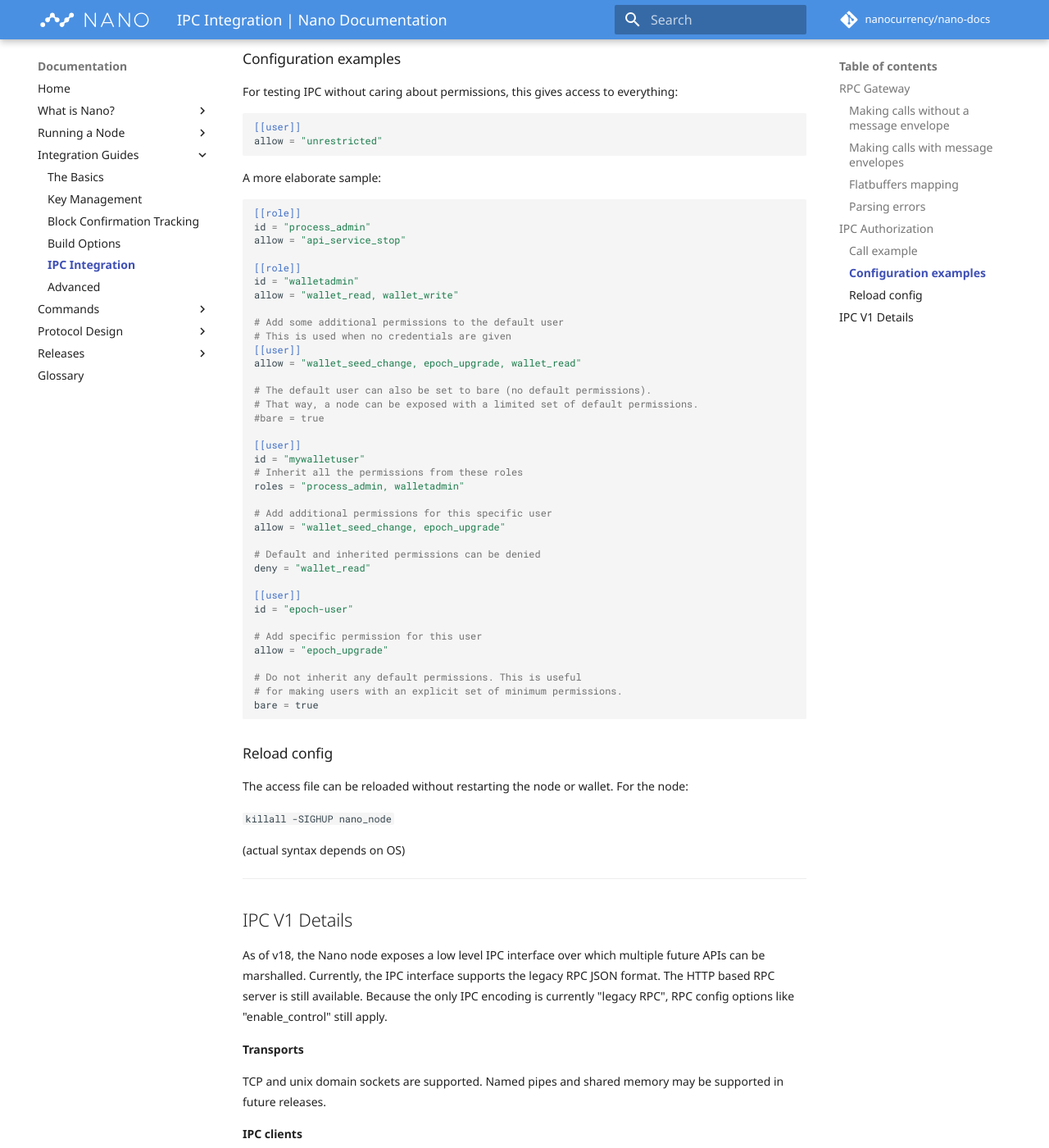
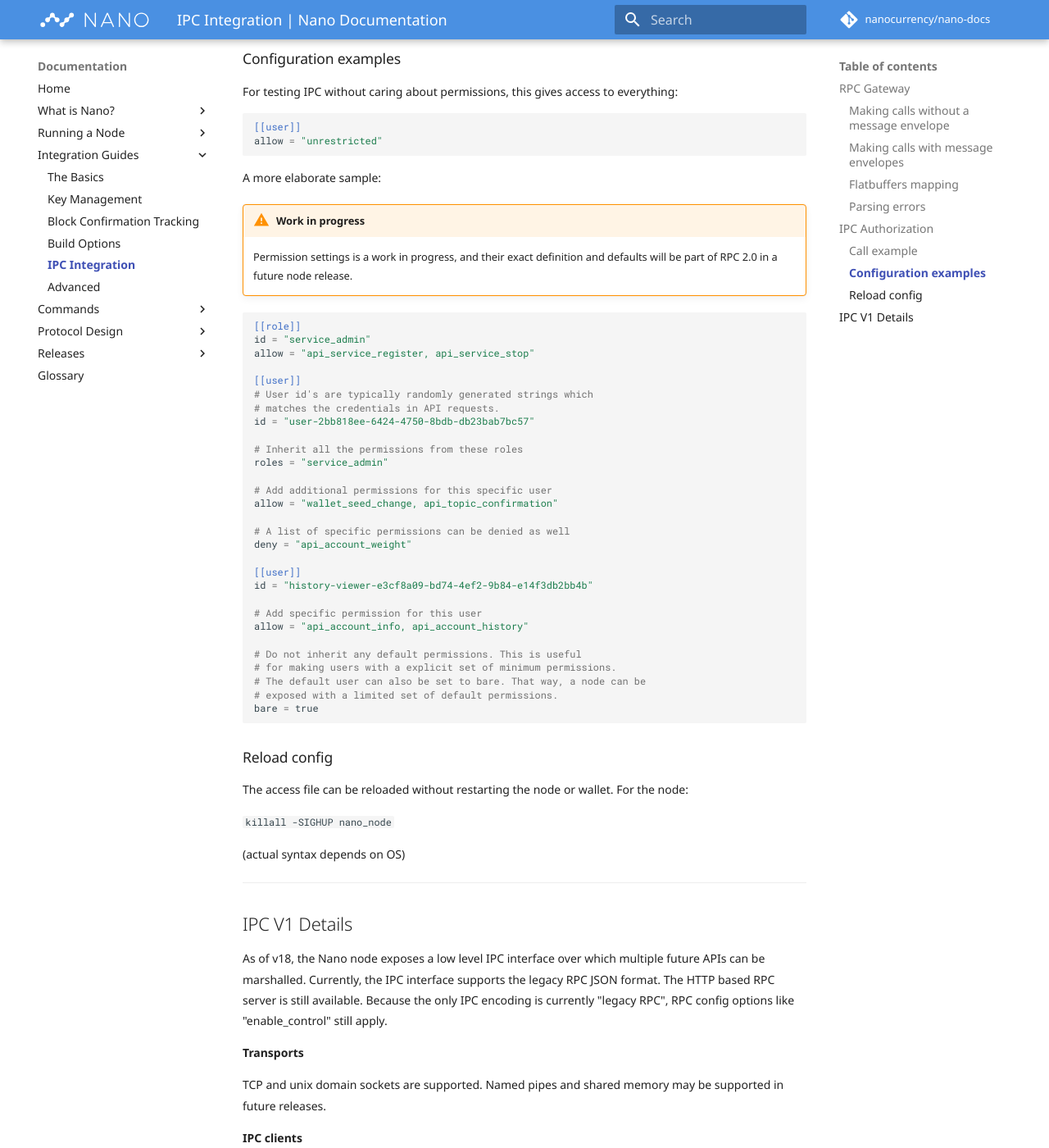
Before and after one commit to nanocurrency/nano-docs, an MkDocs documentation site: the page built from docs/integration-guides/ipc-integration.md, in a window 1280 px wide and 1400 px high, scrolled down 4339 px. Shown: the whole window at 82% size. Built offline with MkDocs 1.6.1 and Material for MkDocs 9.7.7, drawn with Linux system fonts in a browser that asks for light colours; comment, search, counter and statistics services are not loaded.

Commit message:
Add simpler permissions example and extra warning about work in progress

````diff
--- a/docs/integration-guides/ipc-integration.md
+++ b/docs/integration-guides/ipc-integration.md
@@ -148,7 +148,7 @@
 ## IPC Authorization
 
 !!! warning "Work in progress"
-	Permission settings is a work in progress, and their exact definition and defaults will be part of RPC 2.0 in a future node release.
+    Permission settings is a work in progress, and their exact definition and defaults will be part of RPC 2.0 in a future node release.
 
 With IPC 2.0, the Nano node offers an authorization system.
 
@@ -199,43 +199,38 @@
 
 A more elaborate sample:
 
+!!! warning "Work in progress"
+    Permission settings is a work in progress, and their exact definition and defaults will be part of RPC 2.0 in a future node release.
+
 ```toml
 [[role]]
-id = "process_admin"
-allow = "api_service_stop"
-
-[[role]]
-id = "walletadmin"
-allow = "wallet_read, wallet_write"
-
-# Add some additional permissions to the default user
-# This is used when no credentials are given
-[[user]]
-allow = "wallet_seed_change, epoch_upgrade, wallet_read"
-
-# The default user can also be set to bare (no default permissions).
-# That way, a node can be exposed with a limited set of default permissions.
-#bare = true
+id = "service_admin"
+allow = "api_service_register, api_service_stop"
 
 [[user]]
-id = "mywalletuser"
+# User id's are typically randomly generated strings which
+# matches the credentials in API requests.
+id = "user-2bb818ee-6424-4750-8bdb-db23bab7bc57"
+
 # Inherit all the permissions from these roles
-roles = "process_admin, walletadmin"
+roles = "service_admin"
 
 # Add additional permissions for this specific user
-allow = "wallet_seed_change, epoch_upgrade"
+allow = "wallet_seed_change, api_topic_confirmation"
 
-# Default and inherited permissions can be denied
-deny = "wallet_read"
+# A list of specific permissions can be denied as well
+deny = "api_account_weight"
 
 [[user]]
-id = "epoch-user"
+id = "history-viewer-e3cf8a09-bd74-4ef2-9b84-e14f3db2bb4b"
 
 # Add specific permission for this user
-allow = "epoch_upgrade"
+allow = "api_account_info, api_account_history"
 
 # Do not inherit any default permissions. This is useful
-# for making users with an explicit set of minimum permissions.
+# for making users with a explicit set of minimum permissions.
+# The default user can also be set to bare. That way, a node can be
+# exposed with a limited set of default permissions.
 bare = true
 ```
 
````
